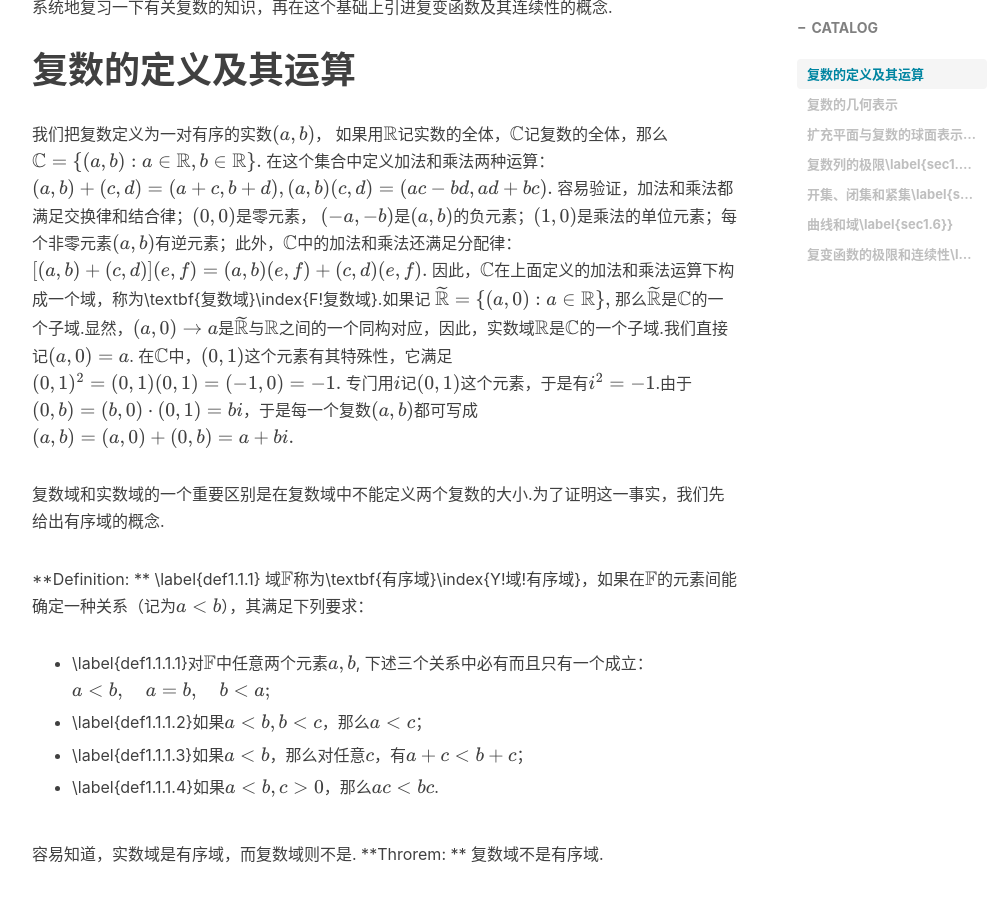
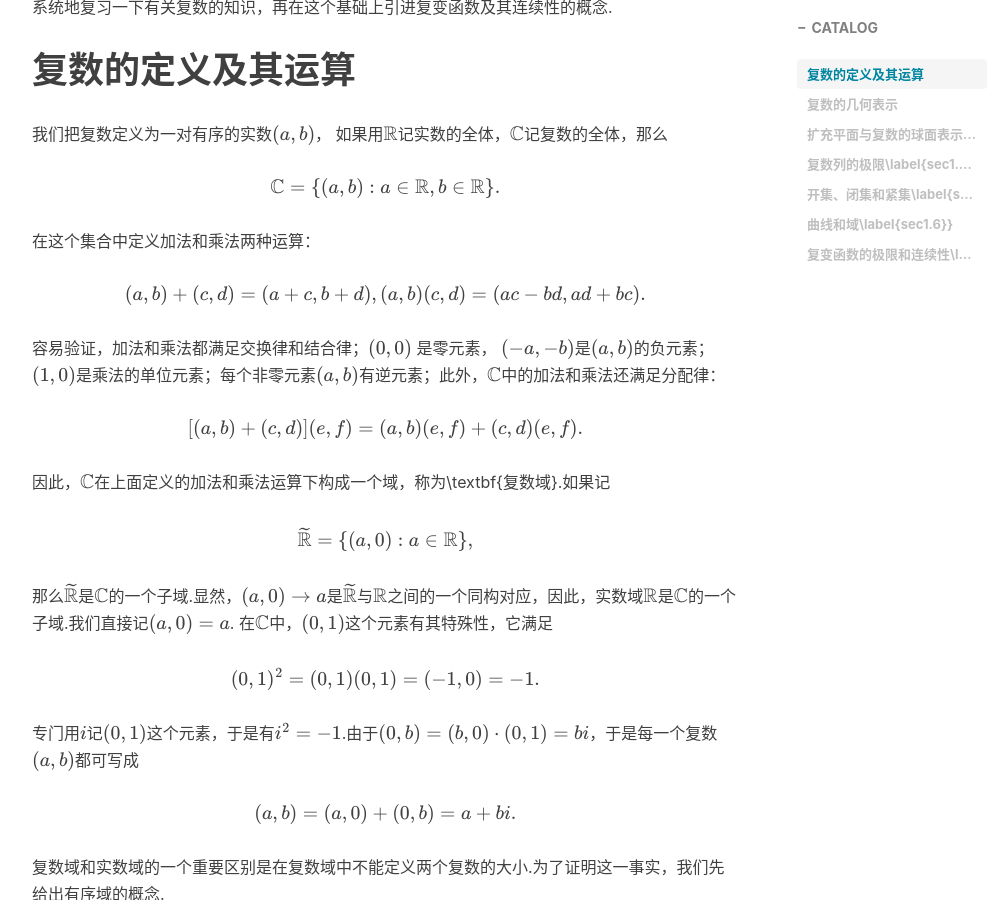
Before and after one commit to jaylencheng/jaylencheng.github.io, a Jekyll site: the page built from _posts/2020-9-29-复变函数1：复数与复变函数.md, in a window 1280 px wide and 900 px high, scrolled down 650 px. Shown: the whole window, without its empty margins (233-1239 px from the left). Built offline with Jekyll 4.4.1, drawn with Linux system fonts in a browser that asks for light colours; nearby versions of some CDN libraries; our own code applies the rules of GitHub Pages for plain Markdown files; formulas are drawn with MathJax 3; comment, search, counter and statistics services are not loaded.

Commit message:
Update 2020-9-29-复变函数1：复数与复变函数.md

```diff
--- a/_posts/2020-9-29-复变函数1：复数与复变函数.md
+++ b/_posts/2020-9-29-复变函数1：复数与复变函数.md
@@ -20,20 +20,31 @@ tags:                               #标签
 
 # 复数的定义及其运算
 我们把复数定义为一对有序的实数$(a,b)$， 如果用$\mathbb{R}$记实数的全体，$\mathbb{C}$记复数的全体，那么
+
 $$\mathbb{C}=\{(a,b):a\in\mathbb{R},b\in\mathbb{R}\}.$$
+
 在这个集合中定义加法和乘法两种运算：
+
 $$
 (a,b)+(c,d)=(a+c,b+d),\\
 (a,b)(c,d)=(ac-bd,ad+bc).
 $$
-容易验证，加法和乘法都满足交换律和结合律；$(0,0)$是零元素，
+
+容易验证，加法和乘法都满足交换律和结合律；$(0,0)$ 是零元素，
 $(-a,-b)$是$(a,b)$的负元素；$(1,0)$是乘法的单位元素；每个非零元素$(a,b)$有逆元素；此外，$\mathbb{C}$中的加法和乘法还满足分配律：
-$$[(a,b)+(c,d)](e,f)=(a,b)(e,f)+(c,d)(e,f).$$
-因此，$\mathbb{C}$在上面定义的加法和乘法运算下构成一个域，称为\textbf{复数域}\index{F!复数域}.如果记
+
+$$ [(a,b)+(c,d)](e,f)=(a,b)(e,f)+(c,d)(e,f). $$
+
+因此，$\mathbb{C}$在上面定义的加法和乘法运算下构成一个域，称为\textbf{复数域}.如果记
+
 $$\widetilde{\mathbb{R}}=\{(a,0):a\in\mathbb{R}\},$$
+
 那么$\widetilde{\mathbb{R}}$是$\mathbb{C}$的一个子域.显然，$(a,0)\to a$是$\widetilde{\mathbb{R}}$与$\mathbb{R}$之间的一个同构对应，因此，实数域$\mathbb{R}$是$\mathbb{C}$的一个子域.我们直接记$(a,0)=a$. 在$\mathbb{C}$中，$(0,1)$这个元素有其特殊性，它满足
+
 $$(0,1)^2=(0,1)(0,1)=(-1,0)=-1.$$
+
 专门用$i$记$(0,1)$这个元素，于是有$i^2=-1$.由于$(0,b)=(b,0)\cdot(0,1)=bi$，于是每一个复数$(a,b)$都可写成
+
 $$(a,b)=(a,0)+(0,b)=a+bi.$$
 
 复数域和实数域的一个重要区别是在复数域中不能定义两个复数的大小.为了证明这一事实，我们先给出有序域的概念.
```
